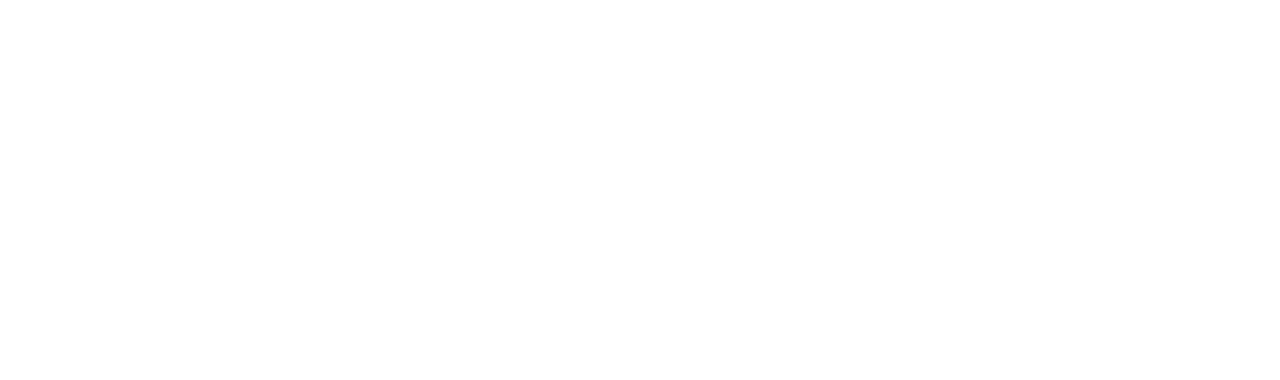
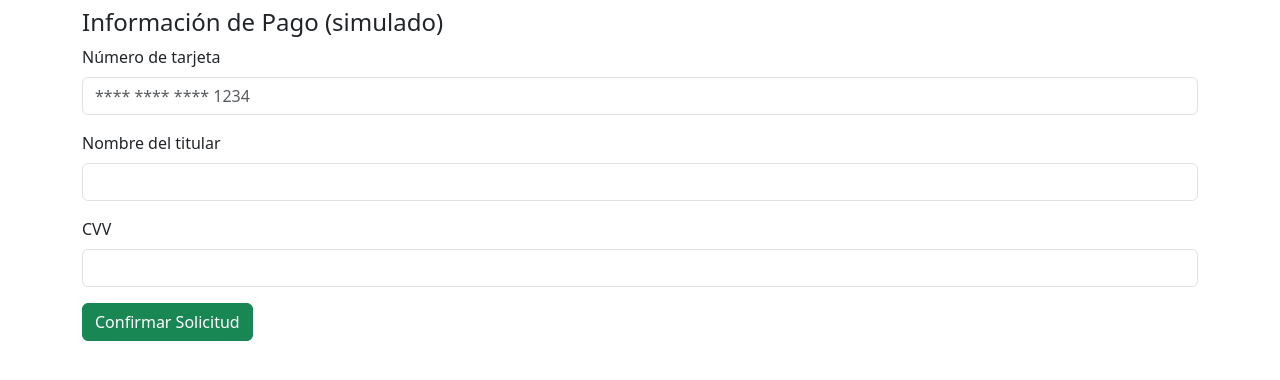
Before and after one commit to b3njam1n18/github_autoflixlosdivtasticos, a plain HTML site: page index.html in a window 1280 px wide. Drawn offline with nearby package versions, Linux system fonts and the light colour scheme.

Commit message:
modificaciones form2

```diff
--- a/index.html
+++ b/index.html
@@ -6,7 +6,7 @@
         <title></title>
         <meta name="description" content="">
         <meta name="viewport" content="width=device-width, initial-scale=1">
-        <link rel="stylesheet" href="assets/styles.css">
+        <link rel="stylesheet" href="">
         <!-- Latest compiled and minified CSS -->
         <link href="https://cdn.jsdelivr.net/npm/bootstrap@5.3.3/dist/css/bootstrap.min.css" rel="stylesheet">
         <!-- Latest compiled JavaScript -->
@@ -19,6 +19,26 @@
         <!-- Inicio Form1 -->
         <!-- Fin Form1 -->
         <!-- Inicio Form2 -->
+        <div class="container py-2">
+            <div class="row justify-content-center">
+                <h4>Información de Pago (simulado)</h4>
+                <form>
+                    <div class="mb-3">
+                        <label class="form-label">Número de tarjeta</label>
+                        <input type="text-number" class="form-control" required placeholder="**** **** **** 1234">
+                    </div>
+                    <div class="mb-3">
+                        <label class="form-label">Nombre del titular</label>
+                        <input type="text" class="form-control" required>
+                    </div>
+                    <div class="mb-3">
+                        <label class="form-label">CVV</label>
+                        <input type="text" class="form-control" required maxlength="4">
+                    </div>
+                    </form>
+            </div>
+            <button type="submit" class="btn btn-success">Confirmar Solicitud</button>
+        </div>
         <!-- Fin Form2 -->
 
     </body>
```
